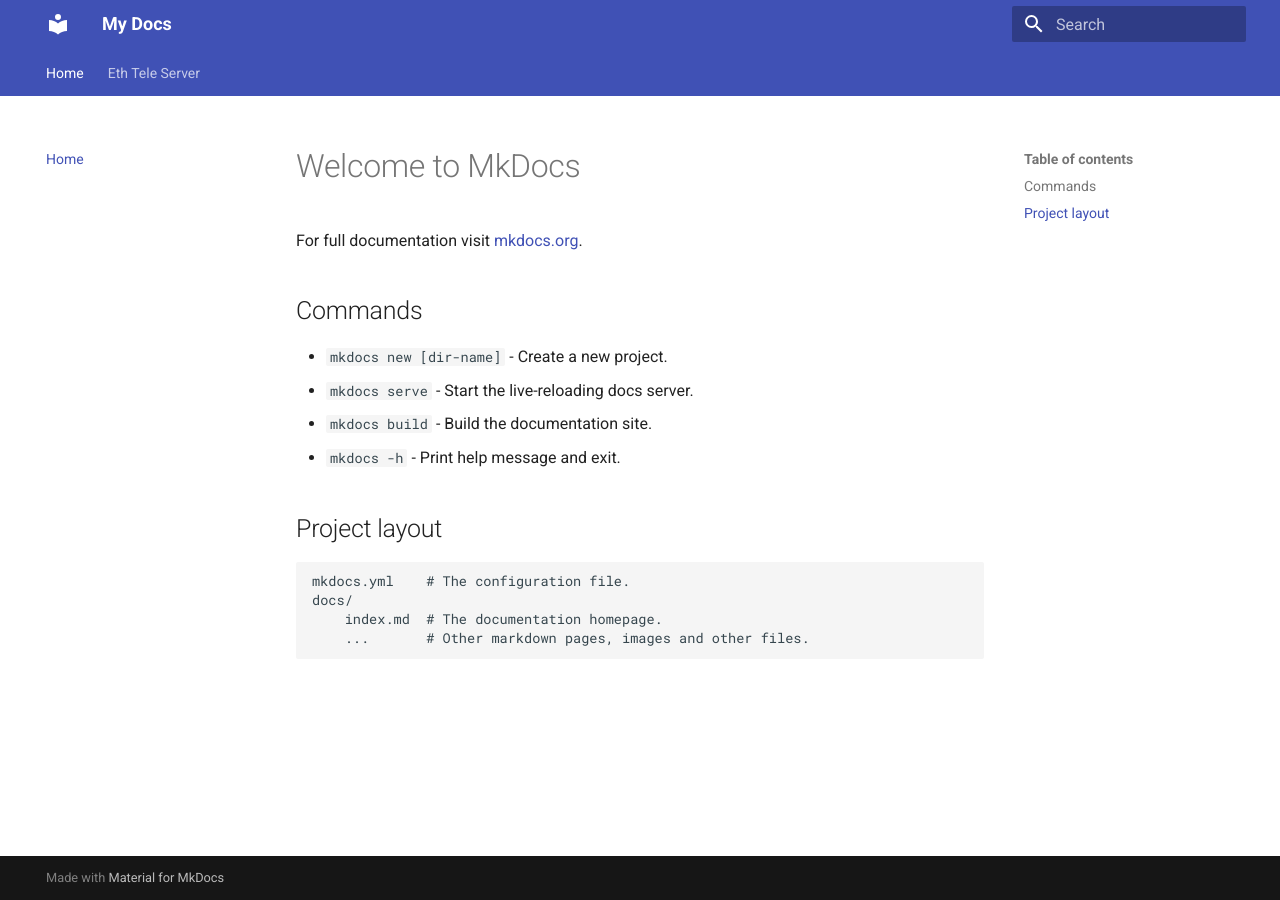
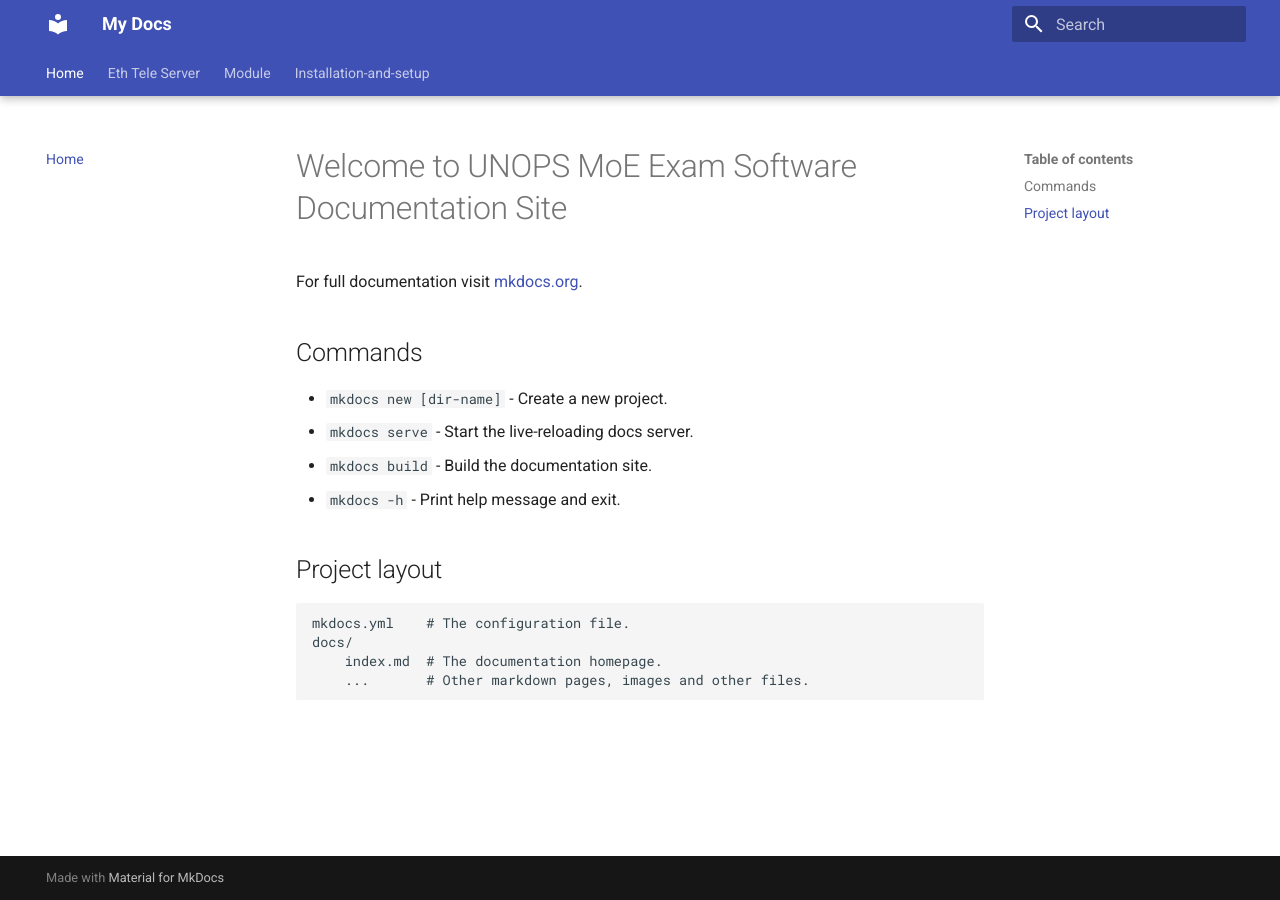
Before and after one commit to EAsrat1/UNOPS-MoE-Exam-Software-Doc, an MkDocs documentation site: the page built from docs/index.md, in a window 1280 px wide. Built offline with MkDocs 1.6.1 and Material for MkDocs 9.7.7, drawn with Linux system fonts in a browser that asks for light colours.

Commit message:
Initial commit

```diff
--- a/docs/index.md
+++ b/docs/index.md
@@ -1,4 +1,4 @@
-# Welcome to MkDocs
+# Welcome to UNOPS MoE Exam Software Documentation Site
 
 For full documentation visit [mkdocs.org](https://www.mkdocs.org).
 
--- a/mkdocs.yml
+++ b/mkdocs.yml
@@ -1,5 +1,6 @@
 site_name: My Docs
 site_url: https://mydomain.org/mysite
+
 theme:
   name: material
   features:
@@ -8,6 +9,24 @@ theme:
     - navigation.instant.preview
     - navigation.tracking
     - navigation.tabs
+    - navigation.tabs.sticky
+    - navigation.sections
+    - navigation.expand
+     # - toc.integrate
+    - navigation.top
+    - search.suggest
+    - search.highlight
+    - search.share
+
+plugins:
+  - search
+  - tags
+
 nav:
   - Home: index.md
-  - Eth Tele Server: Eth Tele Server Configuration.md
+  - Eth Tele Server: eth-tele-server-configuration.md
+  - Module: module-codes.md
+  - Installation-and-setup:
+    - Environment-Configuration: Installation-and-setup/Environment-Configuration.md
+    - Prerequisites: Installation-and-setup/Prerequisites.md
+    - Setup-Guide: Installation-and-setup/Setup-Guide.md
```
Also changed, not shown: docs/Installation-and-setup/Environment-Configuration.md (added, +3 -0 lines), docs/module-codes.md (added, +3 -0 lines), docs/Installation-and-setup/Prerequisites.md (added), docs/Installation-and-setup/Setup-Guide.md (added), docs/eth-tele-server-configuration.md (renamed from docs/Eth Tele Server Configuration.md).
